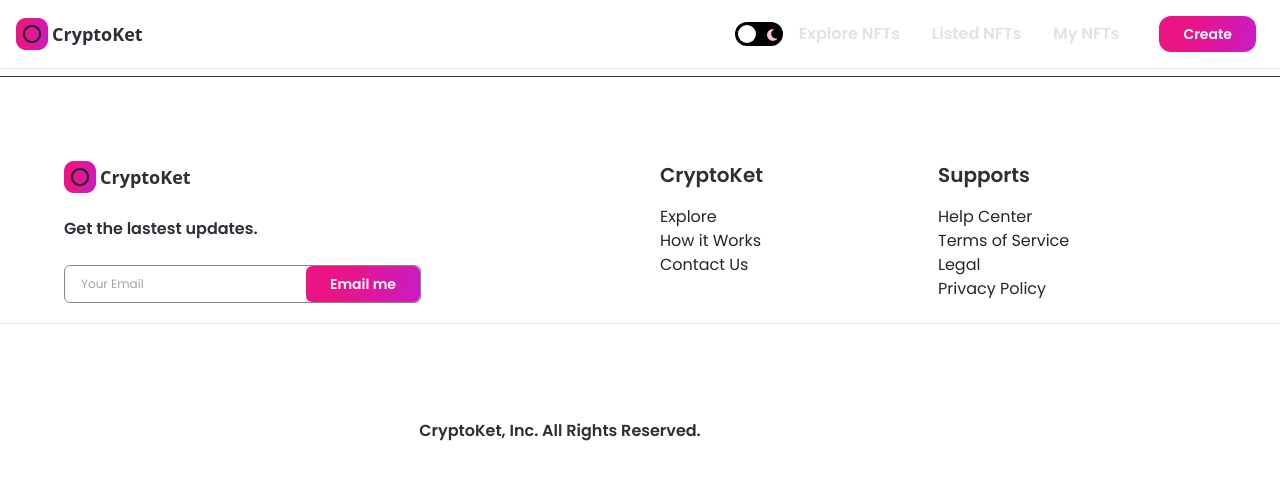
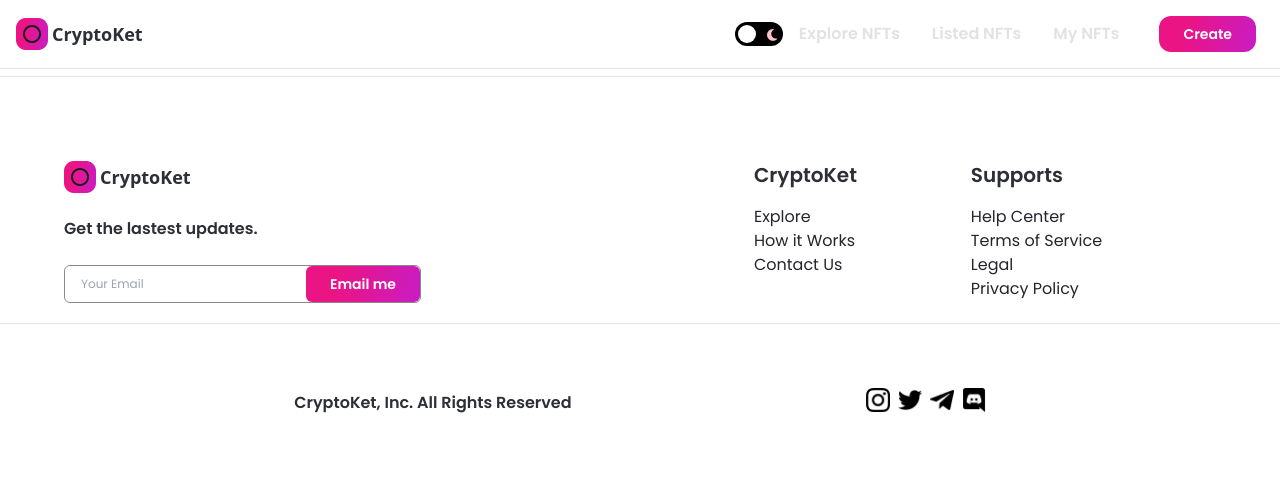
Before and after one commit to hulyhulyhuly/nft-mkt, a Next.js app: page / in a window 1280 px wide. Shown: the top 480 px of the page. Built offline with nearby package versions, Linux system fonts and the light colour scheme.

Commit message:
fix: adjust css

```diff
--- a/components/Footer.jsx
+++ b/components/Footer.jsx
@@ -14,8 +14,12 @@ const FooterLinks = ({ heading }) => {
   // const LINKS_Supports = Object.freeze(['Help Center', 'Terms of service', 'Legal', 'Privacy policy']);
 
   return (
-    <div className="flex-1 justify-start items-start">
-      <h3 className="mb-4 font-poppins font-semibold text-xl text-nft-black-1 dark:text-white">{heading}</h3>
+    // <div className="flex-1 justify-start items-start">
+    <div>
+      <h3 className="mb-4 font-poppins font-semibold text-xl text-nft-black-1 dark:text-white">
+        {heading}
+      </h3>
+
       <ul>
         {LINKS_ITEMS[heading]?.map((link, i) => (
           <li key={`${heading}-${i}`}>
@@ -32,20 +36,20 @@ const FooterLinks = ({ heading }) => {
 const Footer = () => {
   const { theme } = useTheme();
 
-  const SOCIAL_ICONS = Object.freeze([images.instagram, images.twitter, images.telegram, images.discord]);
+  const SOCIAL_ICONS = [images.instagram, images.twitter, images.telegram, images.discord];
 
   return (
-    <footer className="flexCenter flex-col py-16 sm:py-8 border-t border-nft-black-1 dark:border-nft-gray-1 mt-10">
-      <div className="flex flex-row md:flex-col mt-5 w-full minmd:w-4/5 px-16 sm:px-4">
+    <footer className="flexCenter flex-col mt-10 py-16 sm:py-8 border-t border-nft-gray-1 dark:border-nft-black-1">
+      <div className="flex justify-evenly md:flex-col mt-5 w-full minmd:w-4/5 px-16 sm:px-4">
         <div className="flexStart flex-1 flex-col">
           <div className="flexCenter cursor-pointer">
             <Image src={images.logo02} objectFit="contain" width={32} height={32} alt="logo" />
             <p className="ml-1 font-semibold text-lg text-nft-black-1 dark:text-white">CryptoKet</p>
           </div>
+
           <p className="mt-6 font-poppins font-semibold text-base text-nft-black-1 dark:text-white">Get the lastest updates.</p>
-          <div className="flexBetween w-357 minlg:w-557 md:w-full mt-6 rounded-md border
-            bg-white dark:bg-nft-black-2    border-nft-gray-2 dark:border-nft-black-2"
-          >
+
+          <div className="flexBetween w-357 minlg:w-557 md:w-full mt-6 rounded-md border bg-white dark:bg-nft-black-2 border-nft-gray-2 dark:border-nft-black-2">
             <input
               type="email"
               placeholder="Your Email"
@@ -60,22 +64,23 @@ const Footer = () => {
           </div>
         </div>
 
-        <div className="flexBetweenStart flex-row flex-1 flex-wrap ml-10 md:ml-10 md:mt-8">
+        <div className="flex flex-1 md:flex-col justify-evenly md:mx-auto md:mt-8 md:space-y-6">
           <FooterLinks heading="CryptoKet" />
           <FooterLinks heading="Supports" />
         </div>
       </div>
 
-      <div className="flexCenter w-full mt-5 py-16 sm:py-4 border-t border-nft-gray-1 dark:border-nft-black-1">
-        <div className="flexBetween flex-row sm:flex-col items-center mt-7 minmd:w-4/5">
-          <p className="font-poppins font-semibold text-base text-nft-black-1 dark:text-white">CryptoKet, Inc. All Rights Reserved.</p>
-          <div className="flex flex-row sm:mt-4">
-            {SOCIAL_ICONS.map((icon, i) => (
-              <div key={`{icon-${i}}`} className="mx-2 cursor-pointer">
-                <Image width={24} height={24} objectFit="contain" alt="social" src={icon} className={theme === 'light' && 'filter invert'} />
-              </div>
-            ))}
-          </div>
+      <div className="flex sm:flex-col justify-evenly items-center w-full mt-5 py-16 sm:py-4 border-t border-nft-gray-1 dark:border-nft-black-1">
+        <div>
+          <p className="font-poppins font-semibold text-base text-nft-black-1 dark:text-white">CryptoKet, Inc. All Rights Reserved</p>
+        </div>
+
+        <div className="flex sm:mt-4 space-x-2 sm:space-x-4">
+          {SOCIAL_ICONS.map((icon, i) => (
+            <div key={`{icon-${i}}`} className="cursor-pointer">
+              <Image width={24} height={24} objectFit="contain" alt="social" src={icon} className="invert dark:invert-0" />
+            </div>
+          ))}
         </div>
       </div>
     </footer>
--- a/components/Navbar.jsx
+++ b/components/Navbar.jsx
@@ -78,7 +78,6 @@ const Navbar = () => {
             <p className="ml-1 font-semibold text-lg text-nft-black-1 dark:text-white">CryptoKet</p>
           </div>
         </Link>
-
         <Link href="/">
           <div className="hidden cursor-pointer md:flex" onClick={() => {}}>
             <Image src={images.logo02} objectFit="contain" width={32} height={32} alt="logo" />
@@ -95,7 +94,6 @@ const Navbar = () => {
             <div className="absolute w-3 h-3 bg-white  rounded-full ball" />
           </label>
         </div>
-
         <div className="flex md:hidden">
           <MenuItems active={active} setActive={setActive} />
           <div className="ml-4">
@@ -106,21 +104,16 @@ const Navbar = () => {
 
       <div className="hidden ml-2 md:flex">
         <Image
-          src={isOpen ? images.cross : images.menu}
           objectFit="contain"
           width={24}
           height={24}
           alt={isOpen ? 'open' : 'close'}
-          className={theme === 'light' && 'filter invert'}
+          src={isOpen ? images.cross : images.menu}
+          className="invert dark:invert-0"
           onClick={() => setIsOpen((prev) => !prev)}
         />
-
         {isOpen && (
-          <div className="
-            fixed inset-0 top-65
-            flex justify-between flex-col
-            nav-h z-10 bg-white dark:bg-nft-dark"
-          >
+          <div className="fixed inset-0 top-65 flex justify-between flex-col nav-h z-10 bg-white dark:bg-nft-dark">
             <div className="flex-1 p-4">
               <MenuItems active={active} setActive={setActive} isMobile />
             </div>
@@ -130,7 +123,6 @@ const Navbar = () => {
           </div>
         )}
       </div>
-
     </nav>
   );
 };
```
